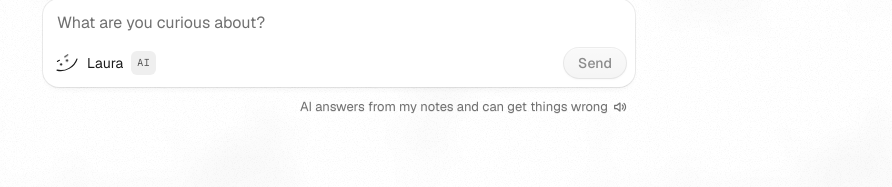
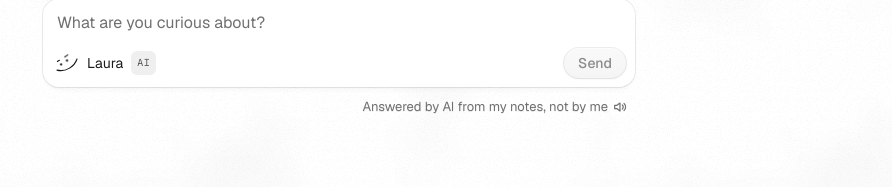
Before and after one commit to LauraBeatris/laurabeatris.com, a Next.js app: page /ask in a window 1280 px wide. Shown: the part 317-504 px from the top of the page, without its empty margins (301-1193 px from the left). Built offline with nearby package versions, Linux system fonts and the light colour scheme.

Commit message:
fix(ask): say who is answering in the caveat

```diff
--- a/components/ask/composer.tsx
+++ b/components/ask/composer.tsx
@@ -9,7 +9,7 @@ import {
 } from "@/components/ask/agent-face";
 import { MAX_QUESTION_LENGTH } from "@/lib/ask/transcript";
 
-const CAVEAT = "AI answers from my notes and can get things wrong";
+const CAVEAT = "Answered by AI from my notes, not by me";
 
 export function Composer({
   mood,
```
